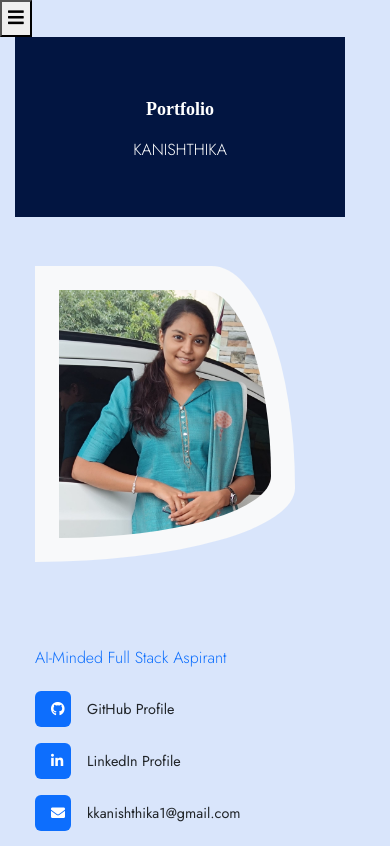
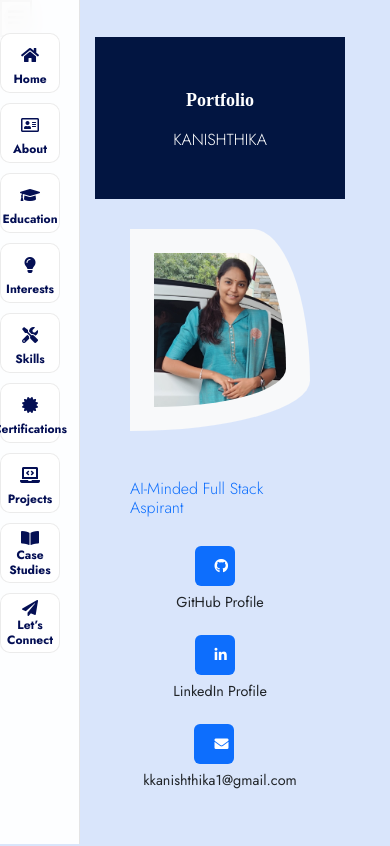
Before and after one commit to Kanishthika11/Kani_portfolio, a React (Vite) app: page / in a window 390 px wide. Shown: the top 846 px of the page. Built offline with nearby package versions, Linux system fonts and the light colour scheme; a web font is replaced by a local one.

Commit message:
vg1 index.css

```diff
--- a/src/index.css
+++ b/src/index.css
@@ -130,7 +130,11 @@ body {
 @media (max-width: 768px) {
   .btn {
     font-size: 14px;
-    padding: 8px 16px;
+    padding: 10px 20px;
+    min-width: 120px;
+    text-align: center;
+    display: inline-block;
+    margin: 5px;
   }
 
   .btn-square,
@@ -138,8 +142,16 @@ body {
   .btn-md-square,
   .btn-lg-square,
   .btn-xl-square {
-    width: 36px;
-    height: 36px;
+    width: 40px;
+    height: 40px;
+    min-width: 40px;
+  }
+
+  .btn-group {
+    display: flex;
+    flex-wrap: wrap;
+    justify-content: center;
+    gap: 10px;
   }
 }
 
@@ -321,53 +333,76 @@ body {
   color: #0bade3;
 }
 
+/* Mobile Navigation - Fixed Side Navigation */
 @media (max-width: 768px) {
   .nav-section .navbar {
     position: fixed;
     top: 0;
-    right: -100%;
-    width: 250px;
+    left: 0;
+    width: 80px;
     height: 100vh;
     background: rgba(255, 255, 255, 0.95);
     transform: none;
-    transition: right 0.3s ease;
-  }
-
-  .nav-section .navbar.show {
-    right: 0;
+    right: auto;
+    backdrop-filter: blur(10px);
+    border-right: 1px solid rgba(0, 0, 0, 0.1);
+    z-index: 1000;
   }
 
   .navbar .navbar-nav {
     flex-direction: column;
-    padding-top: 60px;
+    padding-top: 20px;
+    height: 100%;
+    justify-content: flex-start;
   }
 
   .nav-section .navbar .navbar-nav .nav-item {
-    width: 90%;
+    width: 60px;
+    height: 60px;
     margin: 5px 0;
+    border-radius: 10px;
+    display: flex;
+    align-items: center;
+    justify-content: center;
+    font-size: 12px;
+    text-align: center;
+    flex-direction: column;
+    padding: 5px;
+  }
+
+  .navbar-nav .nav-link span {
+    width: 30px;
+    height: 30px;
+    margin-right: 0;
+    margin-bottom: 2px;
+    border-right: none;
+    font-size: 16px;
   }
 
   .nav-section .navbar .navbar-nav .nav-item:hover {
     margin-right: 0;
-    transform: translateX(-10px);
+    transform: scale(1.05);
+    background: #021541;
+    color: white;
+  }
+
+  .navbar .navbar-nav .nav-link {
+    flex-direction: column;
+    padding: 5px;
+    font-size: 10px;
+    line-height: 1.2;
+  }
+
+  /* Adjust main content to account for side nav */
+  .container-fluid {
+    margin-left: 80px;
+    width: calc(100% - 80px);
   }
 }
 
+/* Remove hamburger menu completely */
 .navbar-toggler {
   display: none !important;
-}
-
-@media (max-width: 768px) {
-  .navbar-toggler {
-    display: block !important;
-    position: fixed;
-    top: 20px;
-    right: 20px;
-    z-index: 100;
-    background: #021541;
-    border: none;
-    color: white;
-  }
 }
 /*** Navbar End ***/
 
@@ -410,6 +445,10 @@ body {
   box-shadow: 0 0 30px rgba(0, 0, 0, .03);
   transition: 0.5s;
   z-index: 1;
+  background: white;
+  border-radius: 10px;
+  padding: 25px;
+  margin-bottom: 20px;
 }
 
 .education-content .education-item:hover {
@@ -443,14 +482,58 @@ body {
   z-index: -1;
 }
 
+/* Mobile Education Styling - Proper Card Layout */
 @media (max-width: 768px) {
   .education-content .education-item {
+    background: white;
+    border-radius: 15px;
+    padding: 20px;
     margin-bottom: 20px;
+    box-shadow: 0 5px 15px rgba(0, 0, 0, 0.1);
+    border-left: 4px solid #021541;
+    position: relative;
   }
 
   .education-content .education-item::after,
   .education-content .education-item::before {
     display: none;
+  }
+
+  .education-content .education-item h5 {
+    color: #021541;
+    font-weight: 700;
+    margin-bottom: 10px;
+    font-size: 18px;
+  }
+
+  .education-content .education-item h6 {
+    color: #16acde;
+    font-weight: 600;
+    margin-bottom: 8px;
+    font-size: 14px;
+  }
+
+  .education-content .education-item p {
+    color: #666;
+    margin-bottom: 5px;
+    font-size: 14px;
+    line-height: 1.5;
+  }
+
+  .education-content .education-item .date-badge {
+    position: absolute;
+    top: 15px;
+    right: 15px;
+    background: #021541;
+    color: white;
+    padding: 5px 10px;
+    border-radius: 20px;
+    font-size: 12px;
+    font-weight: 600;
+  }
+
+  .education-content {
+    padding: 15px;
   }
 }
 /*** Education End ***/
@@ -458,6 +541,12 @@ body {
 /*** Skills Start ***/
 .skills-content .skills-item {
   position: relative;
+  padding: 30px;
+  text-align: center;
+  background: white;
+  border-radius: 20px;
+  margin-bottom: 20px;
+  box-shadow: 0 5px 15px rgba(0, 0, 0, 0.05);
 }
 
 .skills-content .skills-item::after {
@@ -472,10 +561,53 @@ body {
   z-index: -1;
 }
 
+/* Mobile Skills - Ensure shapes are visible */
 @media (max-width: 768px) {
   .skills-content .skills-item {
     margin-bottom: 20px;
     text-align: center;
+    padding: 25px 15px;
+    position: relative;
+    background: white;
+    border-radius: 20px;
+    box-shadow: 0 5px 15px rgba(0, 0, 0, 0.1);
+  }
+
+  .skills-content .skills-item::after {
+    content: "";
+    position: absolute;
+    width: 100%;
+    height: 100%;
+    top: 0;
+    left: 0;
+    border-radius: 50% 50% 50% 50% / 28% 28% 72% 72%;
+    background: #f8f9fa;
+    z-index: -1;
+    opacity: 0.8;
+  }
+
+  .skills-content .skills-item i {
+    font-size: 2.5rem;
+    color: #021541;
+    margin-bottom: 15px;
+    z-index: 2;
+    position: relative;
+  }
+
+  .skills-content .skills-item h4 {
+    color: #021541;
+    font-weight: 700;
+    margin-bottom: 10px;
+    z-index: 2;
+    position: relative;
+  }
+
+  .skills-content .skills-item .percentage {
+    font-size: 1.5rem;
+    font-weight: 700;
+    color: #16acde;
+    z-index: 2;
+    position: relative;
   }
 }
 /*** Skills End ***/
@@ -864,6 +996,8 @@ body {
   .footer {
     padding: 20px 10px;
     text-align: center;
+    margin-left: 80px;
+    width: calc(100% - 80px);
   }
 
   .footer-content {
@@ -972,7 +1106,7 @@ body {
   .form-control,
   .form-select,
   .form-check-input {
-    font-size: 16px; /* Prevents zoom on iOS */
+    font-size: 16px;
   }
 
   .input-group {
@@ -1060,3 +1194,20 @@ body {
     box-sizing: border-box;
   }
 }
+
+/* === Mobile Content Alignment === */
+@media (max-width: 768px) {
+  .text-center,
+  .text-md-start {
+    text-align: center !important;
+  }
+
+  .d-flex {
+    flex-direction: column;
+    align-items: center;
+  }
+
+  .justify-content-between {
+    justify-content: center !important;
+  }
+}
```
